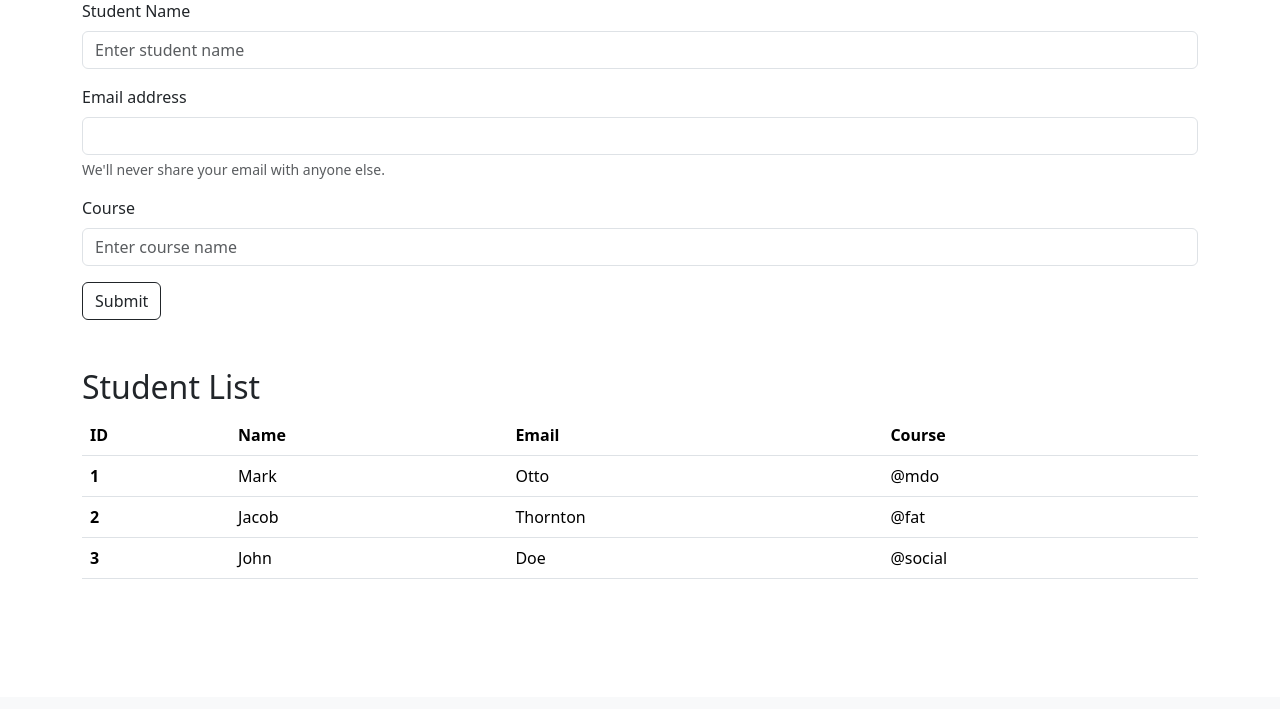
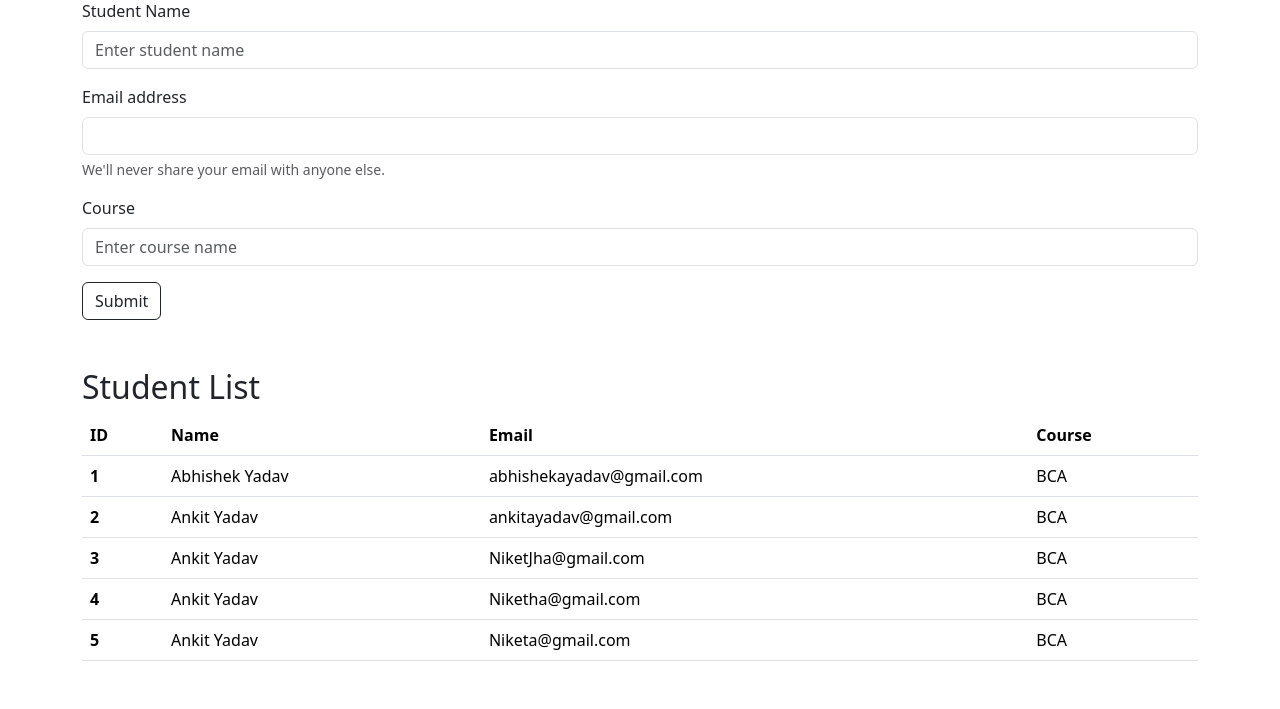
Before and after one commit to iamaabhishek/student_management, a Flask app: template templates/index.html in a window 1280 px wide. Shown: the part 103-812 px from the top of the page. Before the commit the page ends 682 px from the top, so only its background shows below. Run offline with Flask 3, Linux system fonts and the light colour scheme; the template is opened without the code that fills it: values that come from a table or form of the project are taken from there, others are empty.

Commit message:
DB connection Done and Working.

```diff
--- a/app.py
+++ b/app.py
@@ -9,24 +9,32 @@ app.config["SQLALCHEMY_TRACK_MODIFICATIONS"] = False
 db = SQLAlchemy(app)
 
 
-class Todo(db.Model):
+class StuMa(db.Model):
     ID = db.Column(db.Integer, primary_key=True)
     NAME = db.Column(db.String(100), nullable=False)
-    EMAIL = db.Column(db.String(120), unique=True, nullable=False)
+    EMAIL = db.Column(db.String(120), unique=False, nullable=False)
     COURSE = db.Column(db.String(100), nullable=False)
 
-
+    def __repr__(self) -> str:          # This function show result in console
+        return f"{self.ID} - {self.NAME} - {self.EMAIL} - {self.COURSE}"
 
 
 # home page for student management
 @app.route("/")
-def hello_world():
-    return render_template('index.html')
+def addStudent():
+    # (Insert data for testing purpose)
+    student = StuMa(NAME="Ankit Yadav",EMAIL="Niketa@gmail.com",COURSE="BCA")
+    db.session.add(student)
+    db.session.commit()
+    allStudent = StuMa.query.all()
+    return render_template('index.html',allStudent = allStudent)
 
 
 
-@app.route("/products")
-def products():
+@app.route("/showStudent")
+def showStudent():
+    allStudent = StuMa.query.all()
+    print(allStudent)
     return "<p>Hello you are in product </p>"
 
 
--- /dev/null
+++ b/createdb.py
@@ -0,0 +1,6 @@
+from app import app, db
+
+with app.app_context():
+    db.create_all()
+
+print("Database created successfully!")
--- a/templates/index.html
+++ b/templates/index.html
@@ -76,24 +76,16 @@
                 </tr>
             </thead>
             <tbody>
-                <tr>
-                <th scope="row">1</th>
-                <td>Mark</td>
-                <td>Otto</td>
-                <td>@mdo</td>
-                </tr>
-                <tr>
-                <th scope="row">2</th>
-                <td>Jacob</td>
-                <td>Thornton</td>
-                <td>@fat</td>
-                </tr>
-                <tr>
-                <th scope="row">3</th>
-                <td>John</td>
-                <td>Doe</td>
-                <td>@social</td>
-                </tr>
+                {% for student in allStudent %}
+                    <tr>
+                    <th scope="row">{{loop.index}}</th>
+                    <td>{{student.NAME}}</td>
+                    <td>{{student.EMAIL}}</td>
+                    <td>{{student.COURSE}}</td>
+                    </tr>
+                {% endfor %}
+
+
             </tbody>
         </table>
     </div>
```
Also changed, not shown: Student_Management.db (added), instance/Student_Management.db (added).
